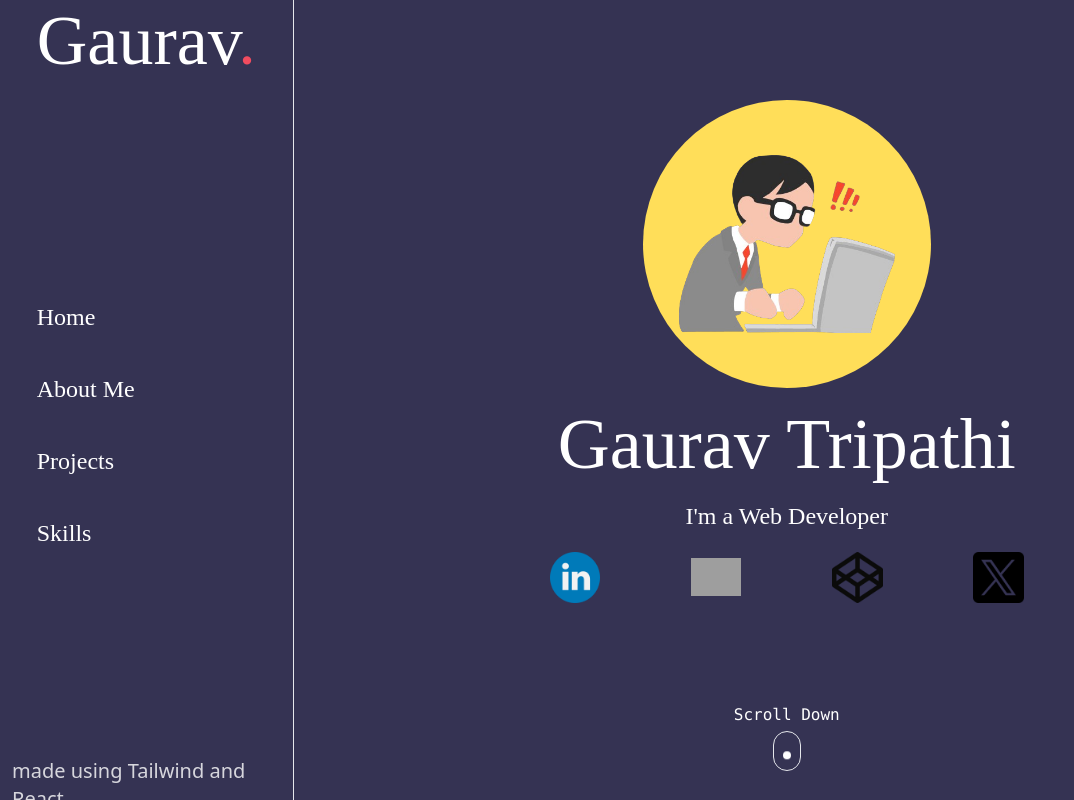
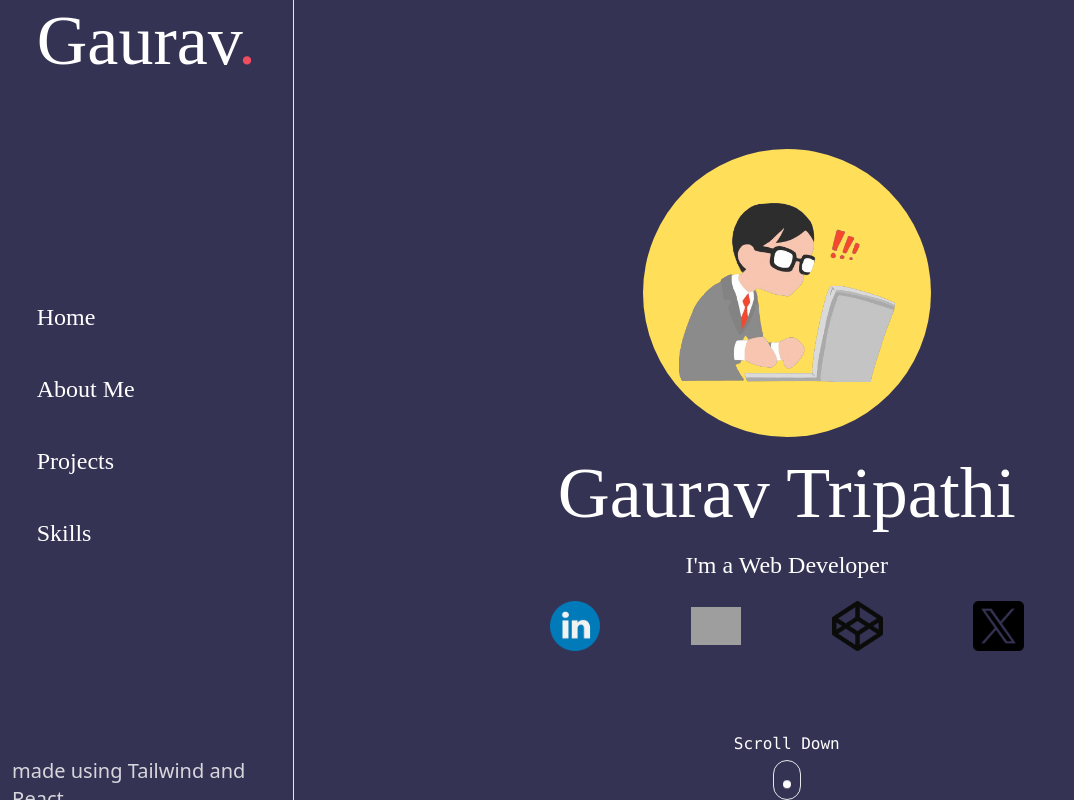
Before and after one commit to Gauravtripathii/portfolio-web, a React (Create React App) app: page / in a window 1280 px wide. Shown: the whole page, without its empty margins (0-1074 px from the left). Built offline with nearby package versions, Linux system fonts and the light colour scheme; grey boxes are pictures that could not be loaded.

Commit message:
Home responsive fixes

```diff
--- a/src/components/Home.jsx
+++ b/src/components/Home.jsx
@@ -11,7 +11,7 @@ function Home() {
   return (
     <div className="overflow-y-scroll scrollbar-hidden xl:w-10/12 scroll-smooth">
         {/* HOME SECTION */}
-      <div className="h-[75svh] xl:h-[100svh] flex flex-col items-center justify-between gap-10 lg:gap-20 xl:justify-between xl:pb-10 xl:pt-20 2xl:pb-24 2xl:pt-28" id="home">
+      <div className="h-[75svh] flex flex-col justify-between items-center xl:h-[100svh] xl:relative xl:justify-center" id="home">
         {/* main */}
         <div className="w-full flex flex-col items-center p-5 gap-5 lg:gap-10 xl:w-3/4 xl:gap-5 2xl:gap-10">
           {/* profile img part */}
@@ -45,7 +45,7 @@ function Home() {
           </div>
         </div>
         {/* SCROLL DOWN WIDGET */}
-        <a href="#about" className="flex flex-col items-center gap-1">
+        <a href="#about" className="flex flex-col items-center gap-1 xl:absolute xl:bottom-0">
             <p className="text-white font-mono">Scroll Down</p>
             <div className="w-7 h-10 border rounded-full p-1 relative">
                 <span className="block w-2 h-2 bg-white rounded-full absolute left-1/2 -translate-x-1/2 scroll-animate"></span>
```
